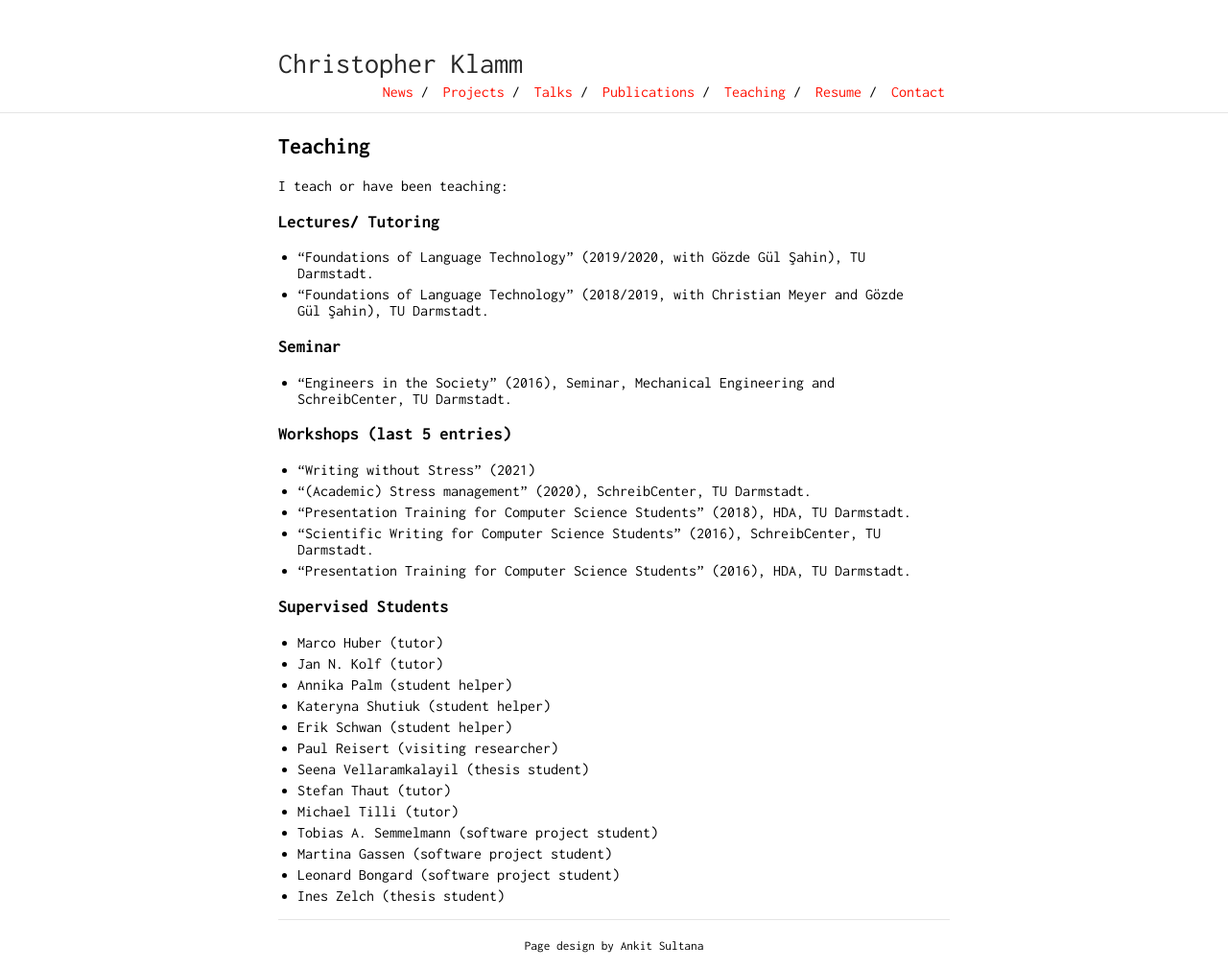
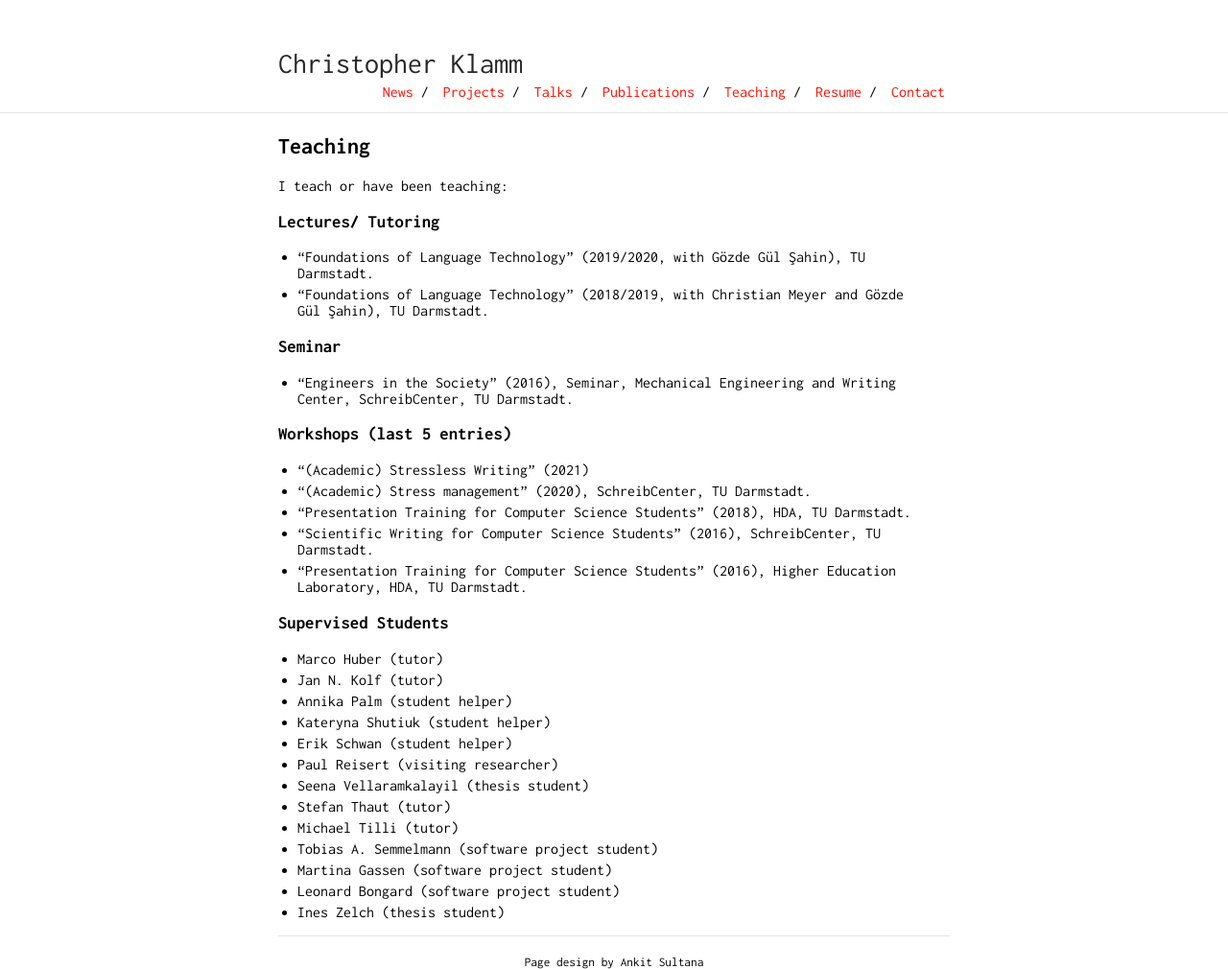
Before and after one commit to chkla/gitPage, a Jekyll site: the page built from teaching.md, in a window 1280 px wide. Shown: the whole page at 96% size. Built offline with Jekyll 4.4.1, drawn with Linux system fonts in a browser that asks for light colours; our own code applies the rules of GitHub Pages for plain Markdown files.

Commit message:
Update teaching.md

```diff
--- a/teaching.md
+++ b/teaching.md
@@ -10,14 +10,14 @@ I teach or have been teaching:
 * "Foundations of Language Technology" (2018/2019, with Christian Meyer and Gözde Gül Şahin), TU Darmstadt.
 
 ### Seminar
-* "Engineers in the Society" (2016), Seminar, Mechanical Engineering and SchreibCenter, TU Darmstadt.
+* "Engineers in the Society" (2016), Seminar, Mechanical Engineering and Writing Center, SchreibCenter, TU Darmstadt.
 
 ### Workshops (last 5 entries)
-* "Writing without Stress" (2021)
+* "(Academic) Stressless Writing" (2021)
 * "(Academic) Stress management" (2020), SchreibCenter, TU Darmstadt.
 * "Presentation Training for Computer Science Students" (2018), HDA, TU Darmstadt.
 * “Scientific Writing for Computer Science Students” (2016), SchreibCenter, TU Darmstadt.
-* "Presentation Training for Computer Science Students" (2016), HDA, TU Darmstadt.
+* "Presentation Training for Computer Science Students" (2016), Higher Education Laboratory, HDA, TU Darmstadt.
 
 ### Supervised Students
 * Marco Huber (tutor)
```
